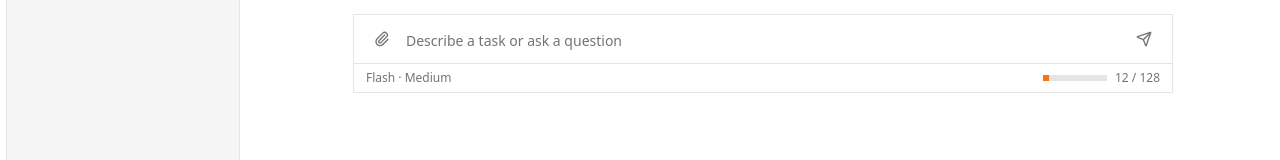
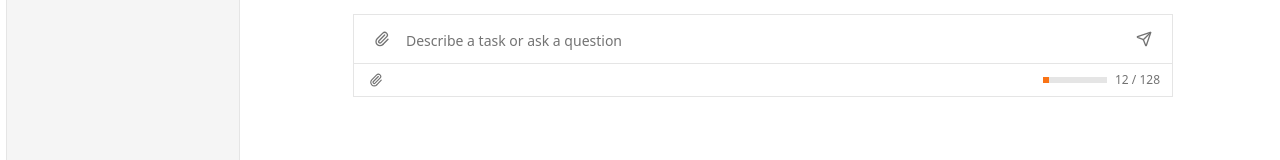
Before and after one commit to meta1top/Meshbot, a Next.js app in the folder apps/web-agent/: page / in a window 1280 px wide. Shown: the part 524-684 px from the top of the page. Built offline with nearby package versions, Linux system fonts and the light colour scheme; no server answers.

Commit message:
refactor(web-agent): move attachment button to bottom bar
- 移除 modelName 显示
- 将附件按钮从输入区左侧移到下方信息栏左侧
- 缩小附件按钮尺寸

Co-authored-by: Cursor <cursoragent@cursor.com>

```diff
--- a/apps/web-agent/src/components/common/chat-input.tsx
+++ b/apps/web-agent/src/components/common/chat-input.tsx
@@ -9,7 +9,6 @@ interface ChatInputProps {
   onInterrupt?: () => void;
   isLoading?: boolean;
   placeholder?: string;
-  modelName?: string;
   tokenUsage?: { current: number; max: number };
 }
 
@@ -18,7 +17,6 @@ export function ChatInput({
   onInterrupt,
   isLoading = false,
   placeholder = "Describe a task or ask a question",
-  modelName,
   tokenUsage,
 }: ChatInputProps) {
   const [value, setValue] = useState("");
@@ -123,7 +121,13 @@ export function ChatInput({
       </div>
 
       <div className="flex items-center justify-between border-t border-border px-3 py-1.5">
-        <div className="text-xs text-muted-foreground">{modelName || ""}</div>
+        <button
+          type="button"
+          className="flex h-5 w-5 items-center justify-center text-muted-foreground transition-colors hover:text-foreground"
+          title="Attach file"
+        >
+          <Paperclip className="h-3.5 w-3.5" />
+        </button>
 
         {tokenUsage && (
           <div className="flex items-center gap-2">
```
